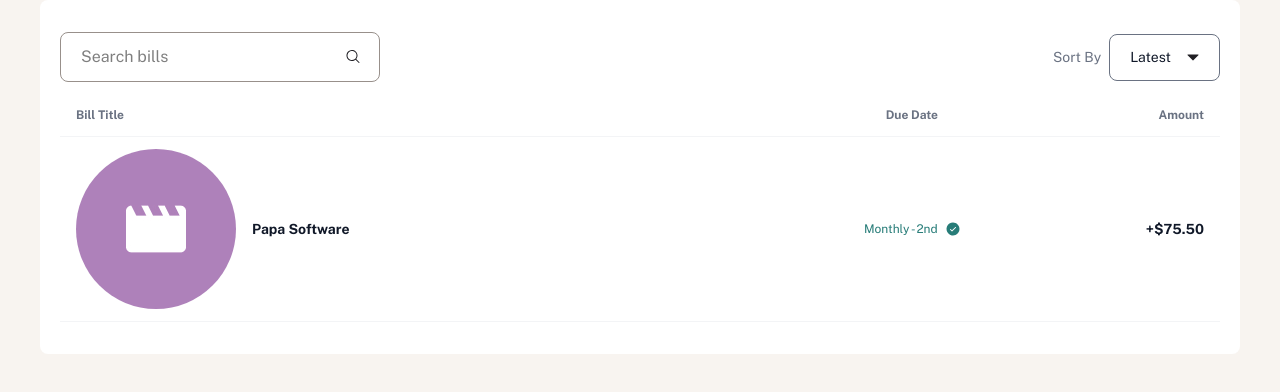
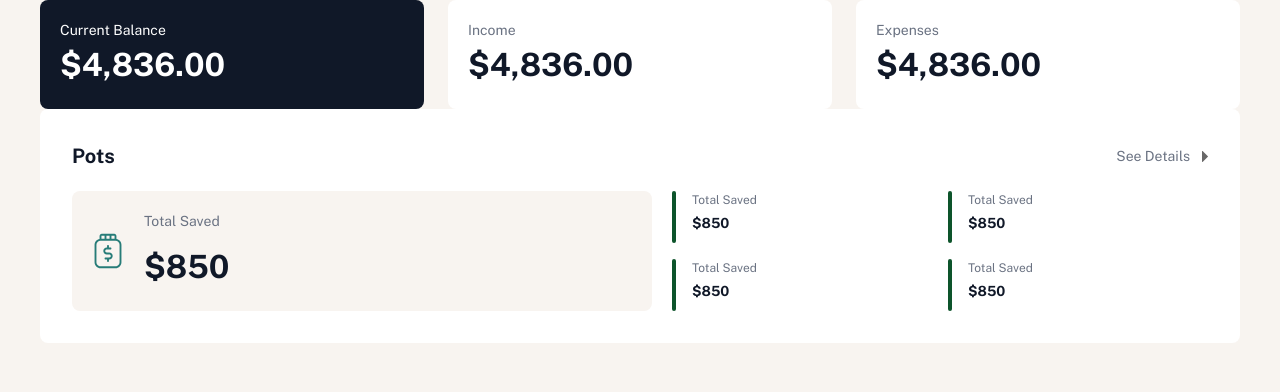
Before and after one commit to 12Ricky0/finance-app, a Next.js app: page / in a window 1280 px wide. Shown: the top 392 px of the page. Built offline with nearby package versions, Linux system fonts and the light colour scheme.

Commit message:
overview pot completed

```diff
--- a/app/page.tsx
+++ b/app/page.tsx
@@ -15,13 +15,16 @@ import Chart from "@/components/ui/charts";
 import Transactions from "@/components/ui/transactions";
 import Total_Bill_Card from "@/components/cards/total_bill";
 import Recurring_Bill_Card from "@/components/cards/recurring_bill";
+import Balance_Card from "@/components/cards/overview_header";
+import Pots_Card from "@/components/cards/overview_pots";
 
 export default function Home() {
   return (
     <main>
       {/* <SignUp_form /> */}
       {/* <Delete /> */}
-      <Recurring_Bill_Card />
+      <Balance_Card />
+      <Pots_Card />
       {/* Add other components here */}
     </main>
   );
--- /dev/null
+++ b/components/cards/overview_header.tsx
@@ -0,0 +1,18 @@
+export default function Balance_Card() {
+  return (
+    <div className="flex flex-col md:flex-row gap-3 md:gap-6 mx-4 md:mx-[40px]">
+      <article className="bg-gray-900 flex-1 rounded-lg p-[20px]">
+        <p className="font-normal text-white text-[14px]">Current Balance</p>
+        <h1 className="font-bold text-[32px] text-white">$4,836.00</h1>
+      </article>
+      <article className="bg-white rounded-lg flex-1 p-[20px]">
+        <p className="font-normal text-gray-500 text-[14px]">Income</p>
+        <h1 className="font-bold text-[32px] text-gray-900">$4,836.00</h1>
+      </article>
+      <article className="bg-white rounded-lg flex-1 p-[20px]">
+        <p className="font-normal text-gray-500 text-[14px]">Expenses</p>
+        <h1 className="font-bold text-[32px] text-gray-900">$4,836.00</h1>
+      </article>
+    </div>
+  );
+}
--- /dev/null
+++ b/components/cards/overview_pots.tsx
@@ -0,0 +1,77 @@
+import Image from "next/image";
+
+export default function Pots_Card() {
+  return (
+    <section className="bg-white py-6 px-[20px] rounded-lg md:gap-6 mx-4 md:mx-[40px] md:p-[32px]">
+      <div className="flex justify-between mb-[20px]">
+        <h1 className="text-gray-900 font-bold text-[20px]">Pots</h1>
+
+        <div className="inline-flex items-center gap-3">
+          <h2 className="font-normal text-[14px] text-gray-500">See Details</h2>
+          <Image
+            src="/assets/images/icon-caret-right.svg"
+            alt="right"
+            width={32}
+            height={32}
+            className=" w-auto h-auto cursor-pointer "
+          />
+        </div>
+      </div>
+      <div className="flex flex-col md:flex-row gap-[20px]">
+        <div className="bg-beige-100 rounded-lg px-[22px] md:flex-1 flex gap-[22px] py-[20px]">
+          <Image
+            src="/assets/images/icon-pot.svg"
+            alt="right"
+            width={32}
+            height={32}
+            className=" w-auto h-auto cursor-pointer "
+          />
+
+          <article className="flex flex-col gap-[11px]">
+            <p className="font-normal text-[14px] text-gray-500">Total Saved</p>
+            <h1 className="text-gray-900 font-bold text-[32px]">$850</h1>
+          </article>
+        </div>
+
+        <div className="grid gap-4 md:flex-1 grid-cols-2">
+          <div className="flex gap-4 ">
+            <div className={`w-1 bg-green-900 rounded-t-full rounded-b-full`} />
+            <article className="flex flex-col gap-[4px]">
+              <p className="font-normal text-[12px] text-gray-500">
+                Total Saved
+              </p>
+              <h1 className="text-gray-900 font-bold text-[14px]">$850</h1>
+            </article>
+          </div>
+          <div className="flex gap-4 ">
+            <div className={`w-1 bg-green-900 rounded-t-full rounded-b-full`} />
+            <article className="flex flex-col gap-[4px]">
+              <p className="font-normal text-[12px] text-gray-500">
+                Total Saved
+              </p>
+              <h1 className="text-gray-900 font-bold text-[14px]">$850</h1>
+            </article>
+          </div>
+          <div className="flex gap-4 ">
+            <div className={`w-1 bg-green-900 rounded-t-full rounded-b-full`} />
+            <article className="flex flex-col gap-[4px]">
+              <p className="font-normal text-[12px] text-gray-500">
+                Total Saved
+              </p>
+              <h1 className="text-gray-900 font-bold text-[14px]">$850</h1>
+            </article>
+          </div>
+          <div className="flex gap-4 ">
+            <div className={`w-1 bg-green-900 rounded-t-full rounded-b-full`} />
+            <article className="flex flex-col gap-[4px]">
+              <p className="font-normal text-[12px] text-gray-500">
+                Total Saved
+              </p>
+              <h1 className="text-gray-900 font-bold text-[14px]">$850</h1>
+            </article>
+          </div>
+        </div>
+      </div>
+    </section>
+  );
+}
```
